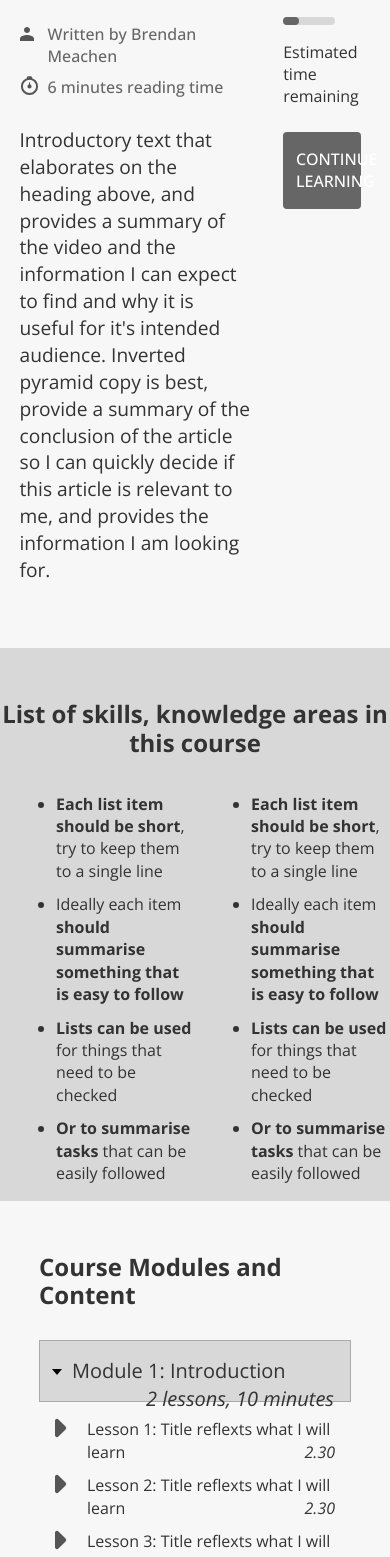
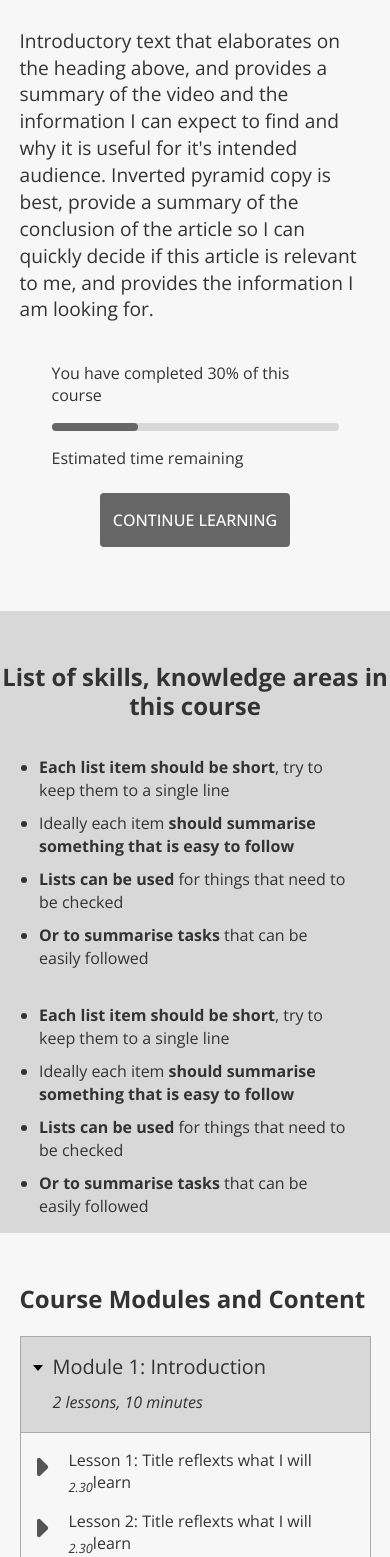
Before and after one commit to theopposablethumb/wireframes, a React (Create React App) app: page /course in a window 390 px wide. Shown: the part 443-2000 px from the top of the page. Built offline with nearby package versions, Linux system fonts and the light colour scheme.

Commit message:
responsive styles

```diff
--- a/src/components/Hero.js
+++ b/src/components/Hero.js
@@ -2,7 +2,7 @@ import Image from './common/Image';
 
 const Hero = ({ image }) => {
   return (
-    <div className="hero flex">
+    <div className="hero flex wrap">
       <div className='twoThirds'>
         <h1>Primary heading, describes the webpage and persuades the user it is relevant to them</h1>
         <p className="intro">Introductory text that elaborates on the heading above, and provides a summary of the page and why it is useful. The primary heading and the introductory text should utilise SEO keywords, and be consistent with the page title and the page meta description.</p>
--- a/src/components/SpeakerProfile.js
+++ b/src/components/SpeakerProfile.js
@@ -3,7 +3,7 @@ import Image from './common/Image';
 const SpeakerProfile = ({ name, role }) => {
   return (
     <div className="section">
-      <div className='content profile flex'>
+      <div className='content profile flex wrap'>
         <Image width='300' height='300' />
         <div>
           <h2>Meet {name} your instructor</h2>
--- a/src/components/asides/AsideStat.js
+++ b/src/components/asides/AsideStat.js
@@ -1,6 +1,6 @@
 const AsideStat = () => {
   return (
-    <aside className="flex">
+    <aside className="flex wrap">
       <p>75%</p>
       <div>
         <p>A statistic providing evidence or context to the main article. This should draw the readers attention to an important piece of data.</p>
--- a/src/containers/Course.js
+++ b/src/containers/Course.js
@@ -13,7 +13,7 @@ const Course = () => {
         <title>Course</title>
       </Helmet>
       <div className="section">
-        <div className="hero flex">
+        <div className="hero flex course">
           <div className='twoThirds'>
             <Intro />
           </div>
@@ -25,7 +25,7 @@ const Course = () => {
       </div>
       <div className="section grey">
         <h2 className="centered">List of skills, knowledge areas in this course</h2>
-        <div className="flex">
+        <div className="flex wrap">
           <ul>
             <li><strong>Each list item should be short</strong>, try to keep them to a single line</li>
             <li>Ideally each item <strong>should summarise something that is easy to follow</strong></li>
--- a/src/styles.css
+++ b/src/styles.css
@@ -41,7 +41,8 @@ footer nav p { margin: 0 0 0 0.2em; }
 
 .centered { text-align: center; }
 
-.flex { display: flex; flex-wrap: nowrap; }
+.flex { display: flex; }
+.wrap { flex-wrap: nowrap; }
 .twoThirds { width: 66%; }
 .thirds { width: 33%; }
 
@@ -53,9 +54,10 @@ aside h3 { background: #666; color: #fff; padding: 1em 1.25em; border-radius: 8p
 aside p, aside ul { padding: 0 2em 2em; }
 aside.list h3 { background: none; padding-bottom: 0.6em; border-bottom: 1px solid #333; color: #333; font-weight: 500; }
 
+aside.flex { padding-bottom: 1em; }
 aside.flex p { font-weight: 500; padding: 0 2em 0.5em; }
 aside.flex>p { font-size: 5em; font-weight: 700; margin: 0.25em; padding: 0; }
-aside.flex p:last-of-type { margin-top: 0; }
+aside.flex div p:last-of-type { margin-top: 0; }
 
 figure { margin: 2.8em 0; }
 figcaption { background: #666; padding: 0.75em 1em; color: #fff; border-radius: 0 0 4px 4px; }
@@ -73,8 +75,9 @@ iframe { margin: 1.4em auto 0 auto; display: block; }
 .total { width: 100%; height: 0.5em; border-radius: 4px; background: #d8d8d8; margin-top: 1em; }
 .progress { height: 100%; border-radius: 4px; background: #666; }
 
-ul.course { list-style-type: none; padding: 0; margin: 0; }
-.course li h3 { position: relative; background: #d8d8d8; border: 1px solid #AAA; padding: 0.8em 0.8em 0.8em 1.6em; }
+ul.course { list-style-type: none; padding: 0; margin: 1.4em 0 0; border: 1px solid #AAA; }
+.course li h3 { position: relative; background: #d8d8d8; border-top: 1px solid #AAA; border-bottom: 1px solid #AAA; padding: 0.8em 0.8em 0.8em 1.6em; }
+.course li:first-of-type, .course h3:first-of-type { margin-top: 0; border-top: none; }
 .course li h3::before { position: absolute; top: 1.4em; left: 0.6em; content: ''; width: 0; height: 0; border-width: 6px 5px 0 5px; border-color: #000 transparent transparent transparent; border-style: solid; }
 .course li h3.acctive::before { position: absolute; top: 1.4em; left: 0.6em; content: ''; width: 0; height: 0; border-width: 0 5px 6px 5px; border-color: #000 transparent transparent transparent; border-style: solid; }
 .course ul { padding: 0; list-style-type: none; margin: 1em; }
@@ -84,3 +87,46 @@ ul.course { list-style-type: none; padding: 0; margin: 0; }
 .profile figure { width: 25%; margin: 2.4em 3em 0 0; }
 .profile img { border-radius: 75%; border: #333 2px solid; }
 .profile p:nth-of-type(1) { margin: 0.6em 0; }
+
+@media screen and ( max-width: 1024px ) {
+  .profile figure { width: 27%; max-width: 300px; margin: 1.4em 6% 0 0; }
+  .profile div { width: 66%; }
+}
+
+@media screen and ( max-width: 900px ) {
+  .wrap { flex-wrap: wrap; }
+  aside.wrap { flex-wrap: nowrap; }
+  .twoThirds, .thirds { width: 100%; }
+
+  .hero { flex-direction: column-reverse; }
+  .hero.course { flex-direction: column; }
+  .hero figure { margin: 3em 0 0 0; }
+
+  .content { width: 90vw; }
+
+  .flex ul { width: 100%; text-align: center; list-style-position: inside; padding: 0; margin-left: 0; }
+
+  .courseProg { margin-top: 1.4em; }
+  .courseProg a.button { width: fit-content; display: block; margin: 1.5em auto 0; }
+
+  .profile figure { width: 50%; max-width: 250px; margin: 1.4em auto 0 auto; }
+  .profile div { width: 100%; }
+}
+
+@media screen and ( max-width: 700px ) {
+  aside.flex>p { font-size: 3em; margin: 0.5em 0 0.5em 0.5em; }
+}
+
+@media screen and ( max-width: 500px ) {
+  a.button { display: block; width: fit-content; margin: 1.5em auto 0; }
+
+  aside.wrap { flex-wrap: wrap; }
+  aside.flex p { margin-top: 0.6em; }
+  aside.flex>p { font-size: 5em; margin: 0em 0 0em 0.4em; }
+
+  .flex ul { padding: 0 10vw; text-align: left; list-style-position: outside; }
+  .course h3 { margin-top: 0; }
+  .course h3, .course li { overflow: auto; }
+  .course em { float: left; text-align: left; font-size: 0.8em; margin-top: 0.4em; }
+  .course ul li { background-position: 0 0.5em; }
+}
```
